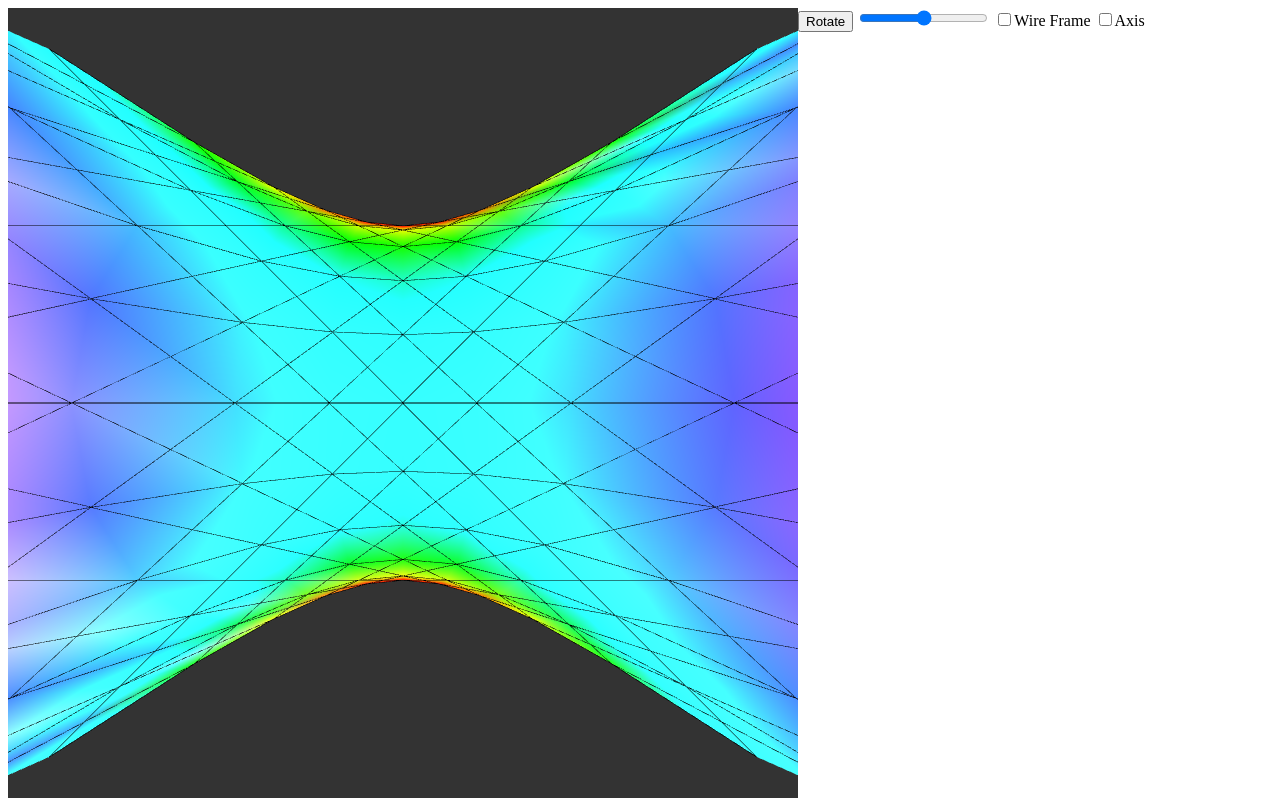
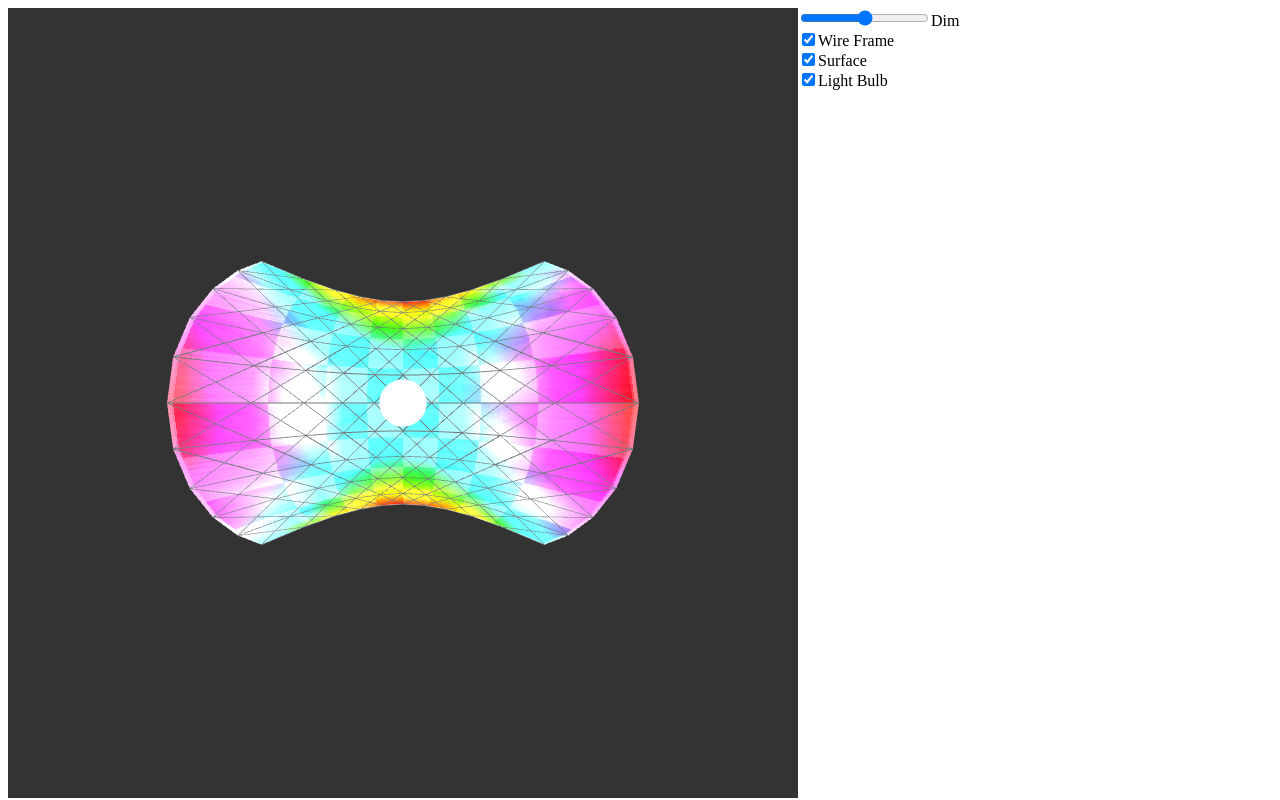
Before and after one commit to alshakh/Graveyard, a plain HTML site: page page.html in a window 1280 px wide. Drawn offline with Linux system fonts and the light colour scheme.

Commit message:
assgn is ready

```diff
--- a/Scene.js
+++ b/Scene.js
@@ -207,7 +207,7 @@ var Scene = {
             return buffer;
         };
         var texBuffer = undefined;
-        if(info.textureIdx > -1) {
+        if(info.textureCoord !== undefined) {
             texBuffer = makeBuffer(vecArrToArr(info.textureCoord));
         }
         return {
--- a/page.html
+++ b/page.html
@@ -7,10 +7,11 @@
             <canvas id="board" width=500 height=500></canvas>
         </div>
         <div style="float:left">
-            <button type="button" onclick="">Rotate</button>
-            <input type="range" min="1" max="10" step="0.3" value="Scene.dim" oninput="Scene.changeDim(this.value)" onchange="Scene.changeDim(this.value)"/>
-            <label for="wireFrameCB"><input id="wireFrameCB" type="checkbox" onclick="Gui.handleCheckBox(this, Gui.WIREFRAME)">Wire Frame</label>
-            <label for="axisCB"><input id="axisCB" type="checkbox" onclick="axisCBFunc(this);">Axis</label>
+            <label for="dimRg"><input id="dimRg" type="range" min="1" max="10" step="0.3" value="Scene.dim" oninput="Scene.changeDim(this.value)" onchange="Scene.changeDim(this.value)"/>Dim</label><br/>
+            <label for="wireFrameCB"><input id="wireFrameCB" type="checkbox" onclick="Gui.handleCheckBox(this, Gui.WIREFRAME)" checked=true>Wire Frame</label><br/>
+            <label for="surfaceCB"><input id="surfaceCB" type="checkbox" onclick="Gui.handleCheckBox(this, Gui.SURFACE)" checked=true>Surface</label><br/>
+            <!-- TODO : <label for="textureCB"><input id="textureCB" type="checkbox" onclick="Gui.handleCheckBox(this, Gui.TEXTURE)" checked=false>Texture</label><br/> -->
+            <label for="lightBulbCB"><input id="lightBulbCB" type="checkbox" onclick="Gui.handleCheckBox(this, Gui.LIGHTBULB)" checked=true>Light Bulb</label><br/>
         </div>
         <!--
         Vertex shader
@@ -94,7 +95,7 @@
             }
         </script>
 
-        <script src="lib/gl-matrix.js"></script>
+        <script src="gl-matrix.js"></script>
         <script src="Scene.js"></script>
         <script src="Surface.js"></script>
 
@@ -103,16 +104,15 @@
         var Gui = {
             WIREFRAME : 1,
             SURFACE : 2,
-            LIGHTPOS : 3,
+            LIGHTBULB : 3,
             TEXTURE : 4,
             surfaceObj : undefined,
             wireFrameObj : undefined,
             lightBulbObj : undefined,
             init : function() {
-                Scene.init("board", 4);
+                Scene.init("board", 10);
                 var shader = Scene.addShaderProg("shader-vs","shader-fs");
-                var tex = Scene.initTexture("crate.bmp");
-
+                var tex = Scene.initTexture("chess.bmp");
 
 
                 { // light Bulb
@@ -139,13 +139,20 @@
                 var eqn = function (x,y) {
                     return [ x, y , Math.pow(x,2)-Math.pow(y,2) ];
                 }
-                var dqn = function(x,y,z) {
+                var grdnt = function(x,y,z) {
                     return [2*x, -2*y, -1];
                 }
+                var x0 = -2,
+                x1 = 2,
+                y0 = -2,
+                y1 = 2,
+                xParts = 10,
+                yParts = 10;
 
                 { // Surface
-                    var surfaceInfo = Surface.createSurface(eqn, dqn, -2,2,-2,2,10,10);
+                    var surfaceInfo = Surface.createSurface(eqn, grdnt, x0, x1, y0, y1, xParts, yParts);
                     surfaceInfo.textureIdx = tex;
+                    Gui.texIdStore = tex;
                     surfaceInfo.shaderProgIdx = shader;
 
                     Gui.surfaceObj = Scene.createObject(surfaceInfo);
@@ -154,28 +161,47 @@
                 }
 
                 { // wireFrame
-                    var wireFrameInfo = Surface.createWireFrame(eqn,[0,0,0],-2,2,-2,2,10,10);
+                    var wireFrameInfo = Surface.createWireFrame(eqn,[0,0,0],x0, x1, y0, y1, xParts, yParts);
                     wireFrameInfo.shaderProgIdx = shader;
                     wireFrameInfo.drawMode = Scene.gl.LINES;
                     Gui.wireFrameObj = Scene.createObject(wireFrameInfo);
+
+                    var trMtx = Gui.wireFrameObj.transformationMatrix;
+                    mat4.translate(trMtx, trMtx, [0,0,0.003]);
+
                     Scene.addObject(Gui.wireFrameObj);
                 }
 
                 Scene.display();
+                window.setTimeout(Scene.display, 50); // because textures don't load instantly !!
+                window.setTimeout(Scene.display, 200); // just in case 50 ms is not enough
             },
             handleCheckBox : function(cb,id) {
-                if(id == Gui.WIREFRAME) {
+                var procObj = function(obj) {
                         if(cb.checked){
-                        Gui.wireFrameObj.show();
+                            obj.show();
                         } else {
-                        Gui.wireFrameObj.hide();
+                            obj.hide();
                         }
-                } else if(id == Gui.SURAFCE) {
+                }
+                switch(id) {
+                    case Gui.SURFACE :
+                        procObj(Gui.surfaceObj);
+                        break;
+                        Gui.lightBulbObj.show();
+                    case Gui.WIREFRAME :
+                        procObj(Gui.wireFrameObj);
+                        break;
+                    case Gui.LIGHTBULB :
+                        procObj(Gui.lightBulbObj);
+                        break;
+                    case Gui.TEXTURE :
                         if(cb.checked){
-                        Gui.surfaceObj.show();
+                            Gui.surfaceObj.textureIdx=Gui.texIdStore;
                         } else {
-                        Gui.surfaceObj.hide();
+                            Gui.surfaceObj.textureIdx=-1;
                         }
+                        break;
                 }
 
                 Scene.display();
```
Also changed, not shown: chess.bmp (added), crate.bmp (deleted), gl-matrix.js (renamed from lib/gl-matrix.js). Lines whose indentation alone changed are shown as unchanged.
